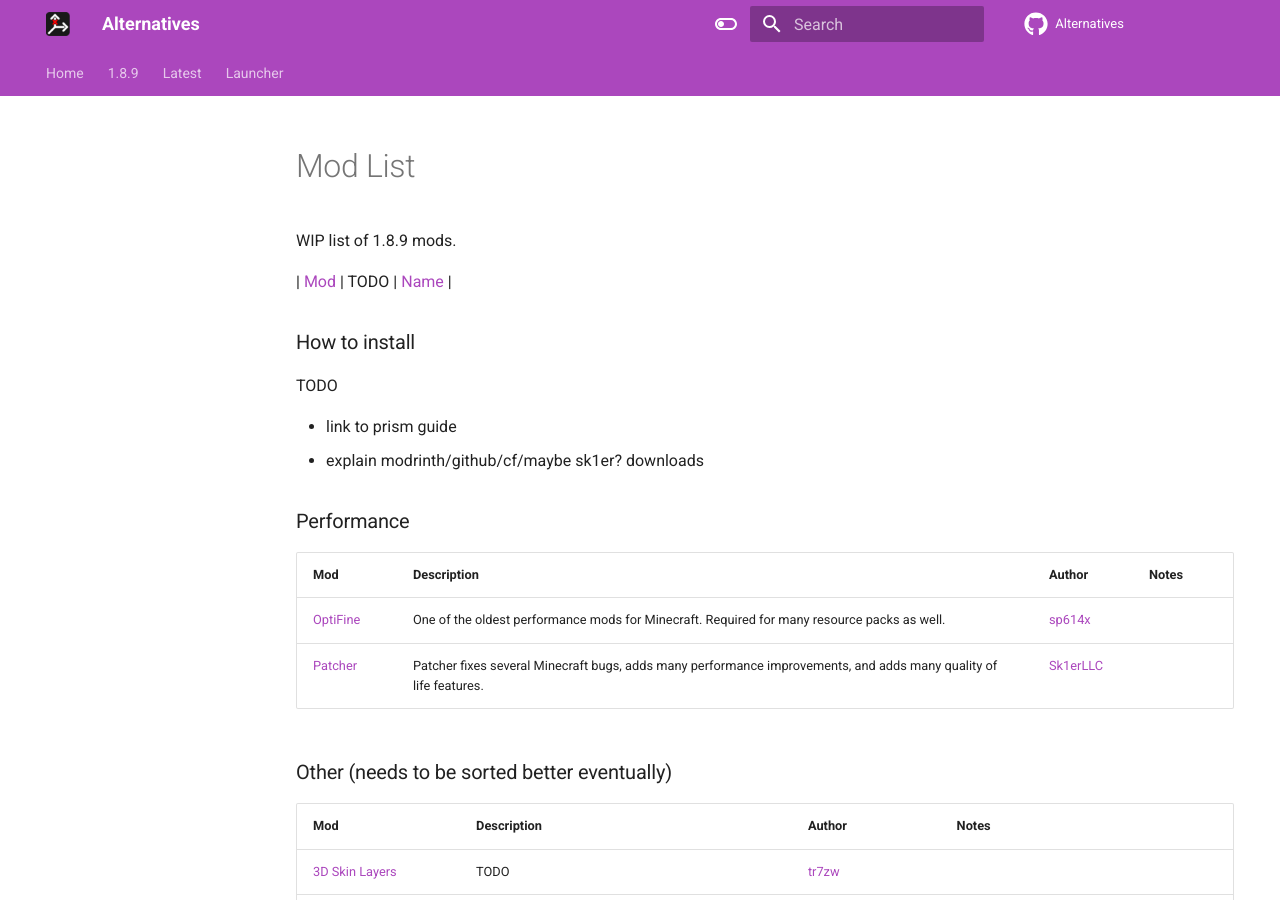
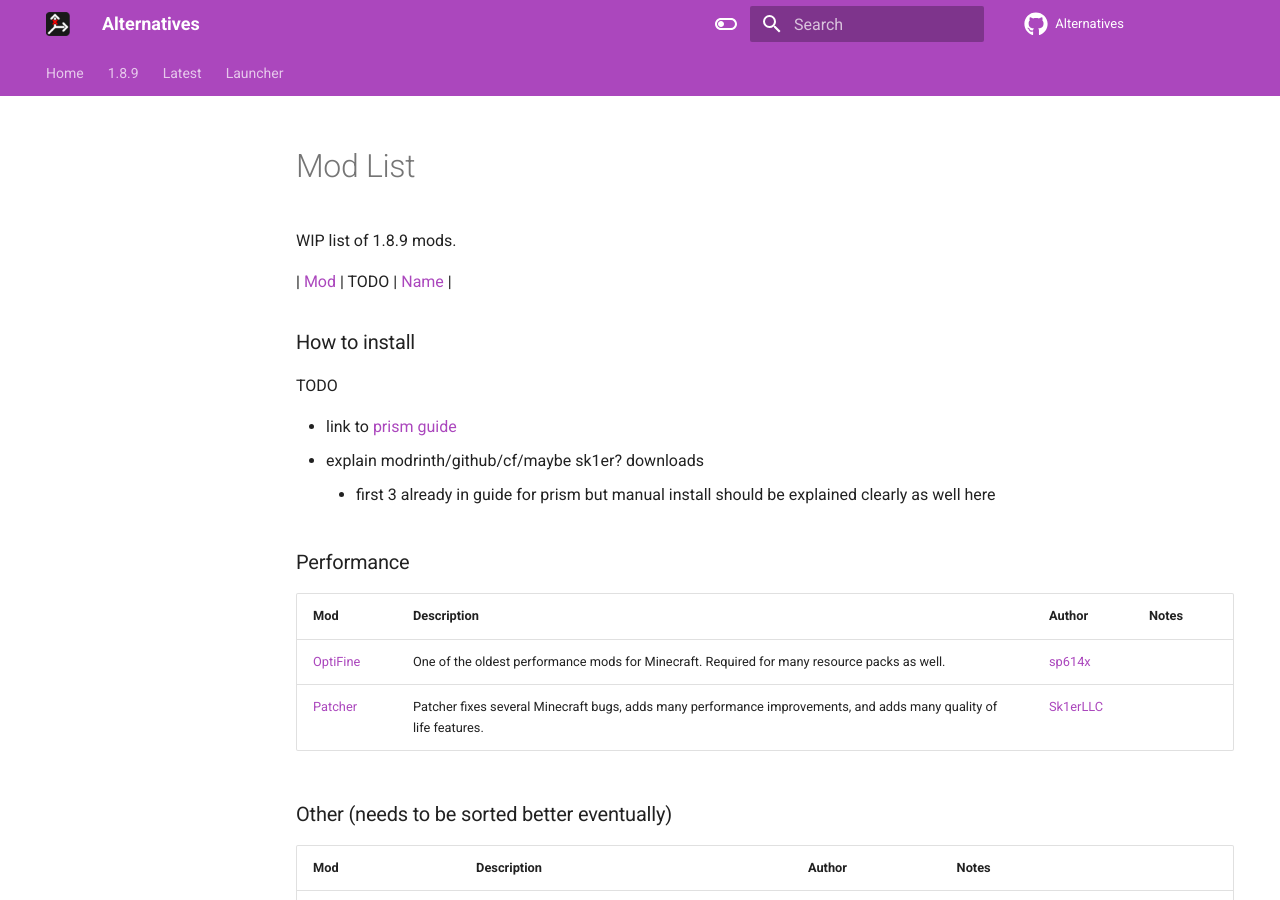
Before and after one commit to MicrocontrollersDev/Alternatives, an MkDocs documentation site: the page built from docs/1.8.9/modlist.md, in a window 1280 px wide and 900 px high. Built offline with MkDocs 1.6.1 and Material for MkDocs 9.7.7, drawn with Linux system fonts in a browser that asks for light colours; comment, search, counter and statistics services are not loaded; some of the changed text lies outside the part shown.

```diff
--- a/docs/1.8.9/modlist.md
+++ b/docs/1.8.9/modlist.md
@@ -8,14 +8,15 @@ WIP list of 1.8.9 mods.
 
 TODO
 
-- link to prism guide
+- link to [prism guide](https://alternatives.microcontrollers.dev/launcher/home)
 - explain modrinth/github/cf/maybe sk1er? downloads
+    - first 3 already in guide for prism but manual install should be explained clearly as well here
 
 ### Performance
 
 | Mod | Description | Author | Notes |
 | --- | --- | --- | --- |
-| [OptiFine](https://optifine.net/adloadx?f=preview_OptiFine_1.8.9_HD_U_M6_pre2.jar) | One of the oldest performance mods for Minecraft. Required for many resource packs as well. | [sp614x](https://github.com/sp614x) |
+| [OptiFine](https://optifine.net/download?f=preview_OptiFine_1.8.9_HD_U_M6_pre2.jar) | One of the oldest performance mods for Minecraft. Required for many resource packs as well. | [sp614x](https://github.com/sp614x) |
 | [Patcher](https://sk1er.club/mods/patcher) | Patcher fixes several Minecraft bugs, adds many performance improvements, and adds many quality of life features. | [Sk1erLLC](https://github.com/Sk1erLLC) |
 
 ### Other (needs to be sorted better eventually)
```
Also changed, not shown: other parts of docs/1.8.9/modlist.md (+7 -1 lines).
